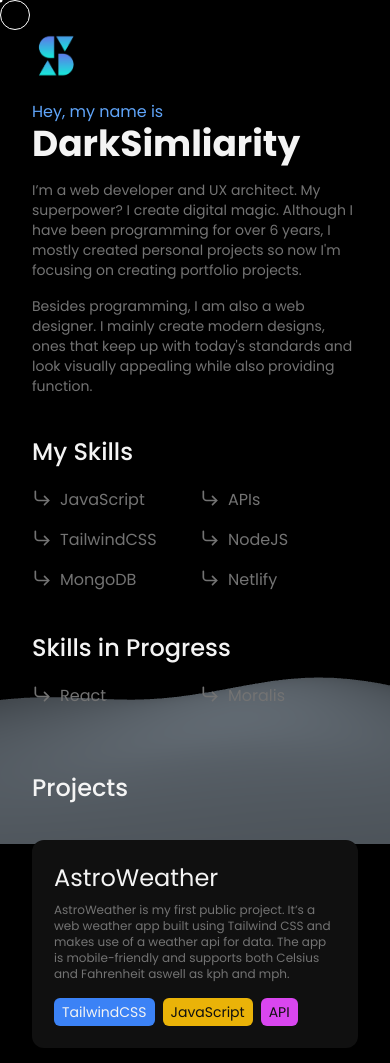
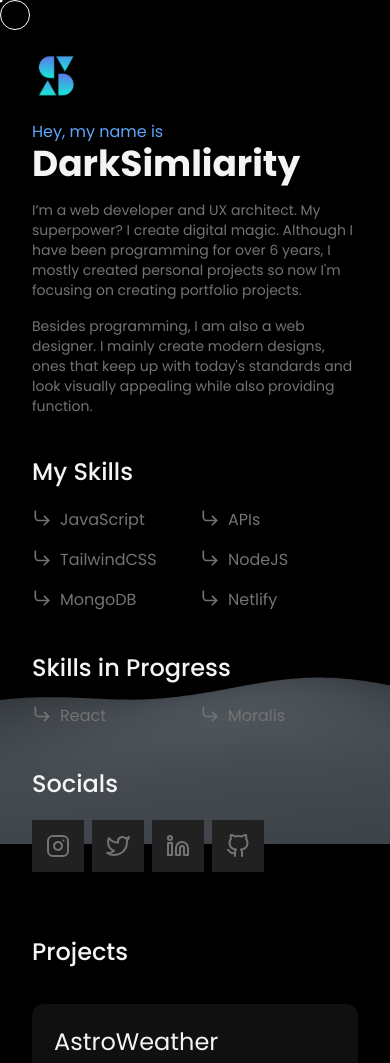
Before and after one commit to DarkSimilarity/Portfolio, a website: page public/index.html in a window 390 px wide. Shown: the top 1063 px of the page. Drawn offline with Linux system fonts and the light colour scheme.

Commit message:
New version updates: - magic mouse - new layout - made the left stick to the viewport regardless of how many items there are on the right side - made the three.js plane more darker to blend with the site more - fixed issues with layout on tablets and ipads

```diff
--- a/public/index.html
+++ b/public/index.html
@@ -17,9 +17,9 @@
 
 <body class="md:bg-split bg-black text-light overflow-x-hidden">
     <div class="inner w-screen max-h-screen absolute z-10">
-        <div id="main" class="w-screen md:max-w-[1440px] mx-auto flex flex-col md:flex-row">
-            <div class="md:w-1/2 md:p-16 p-8">
-                <div class="mb-5">
+        <div id="main" class="w-screen md:max-w-[1440px] mx-auto flex flex-col md:flex-row relative">
+            <div class="md:w-1/2 md:p-12 lg:p-16 p-8 md:fixed md:max-w-2xl">
+                <div class="mb-5 mt-5 md:mt-0">
                     <img src="icons/icon.png" class="w-12 h-12 cursor-pointer" onclick="window.location.reload()">
                     </img>
                 </div>
@@ -88,7 +88,7 @@
                         </div>
                     </div>
                 </div>
-                <div>
+                <div class="mb-10">
                     <h2 class="text-2xl font-medium mb-5">Skills in Progress</h2>
                     <div class="grid grid-cols-2 gap-4 max-w-xs text-neutral-500">
                         <div class="flex gap-2">
@@ -109,17 +109,65 @@
                         </div>
                     </div>
                 </div>
+                <div>
+                    <h2 class="text-2xl font-medium mb-5">Socials</h2>
+                    <div class="flex flex-row gap-2 max-w-xs text-neutral-500">
+                        <a target="_blank" href="https://www.instagram.com/darksimilarity/"
+                            class="bg-[#212121] p-3 transition-all hover:scale-105 border-transparent border-2 hover:border-blue-500">
+                            <svg xmlns="http://www.w3.org/2000/svg" width="24" height="24" viewBox="0 0 24 24"
+                                fill="none" stroke="currentColor" stroke-width="2" stroke-linecap="round"
+                                stroke-linejoin="round" class="feather feather-instagram">
+                                <rect x="2" y="2" width="20" height="20" rx="5" ry="5"></rect>
+                                <path d="M16 11.37A4 4 0 1 1 12.63 8 4 4 0 0 1 16 11.37z"></path>
+                                <line x1="17.5" y1="6.5" x2="17.51" y2="6.5"></line>
+                            </svg>
+                        </a>
+                        <a target="_blank" href="https://twitter.com/DarkSimilarity"
+                            class="bg-[#212121] p-3 transition-all hover:scale-105 border-transparent border-2 hover:border-blue-500">
+                            <svg xmlns="http://www.w3.org/2000/svg" width="24" height="24" viewBox="0 0 24 24"
+                                fill="none" stroke="currentColor" stroke-width="2" stroke-linecap="round"
+                                stroke-linejoin="round" class="feather feather-twitter">
+                                <path
+                                    d="M23 3a10.9 10.9 0 0 1-3.14 1.53 4.48 4.48 0 0 0-7.86 3v1A10.66 10.66 0 0 1 3 4s-4 9 5 13a11.64 11.64 0 0 1-7 2c9 5 20 0 20-11.5a4.5 4.5 0 0 0-.08-.83A7.72 7.72 0 0 0 23 3z">
+                                </path>
+                            </svg>
+                        </a>
+                        <a target="_blank" href="https://www.linkedin.com/in/tanvir-bhachu-6109581ba/"
+                            class="bg-[#212121] p-3 transition-all hover:scale-105 border-transparent border-2 hover:border-blue-500">
+                            <svg xmlns="http://www.w3.org/2000/svg" width="24" height="24" viewBox="0 0 24 24"
+                                fill="none" stroke="currentColor" stroke-width="2" stroke-linecap="round"
+                                stroke-linejoin="round" class="feather feather-linkedin">
+                                <path
+                                    d="M16 8a6 6 0 0 1 6 6v7h-4v-7a2 2 0 0 0-2-2 2 2 0 0 0-2 2v7h-4v-7a6 6 0 0 1 6-6z">
+                                </path>
+                                <rect x="2" y="9" width="4" height="12"></rect>
+                                <circle cx="4" cy="4" r="2"></circle>
+                            </svg>
+                        </a>
+                        <a target="_blank" href="https://github.com/DarkSimilarity"
+                            class="bg-[#212121] p-3 transition-all hover:scale-105 border-transparent border-2 hover:border-blue-500">
+                            <svg xmlns="http://www.w3.org/2000/svg" width="24" height="24" viewBox="0 0 24 24"
+                                fill="none" stroke="currentColor" stroke-width="2" stroke-linecap="round"
+                                stroke-linejoin="round" class="feather feather-github">
+                                <path
+                                    d="M9 19c-5 1.5-5-2.5-7-3m14 6v-3.87a3.37 3.37 0 0 0-.94-2.61c3.14-.35 6.44-1.54 6.44-7A5.44 5.44 0 0 0 20 4.77 5.07 5.07 0 0 0 19.91 1S18.73.65 16 2.48a13.38 13.38 0 0 0-7 0C6.27.65 5.09 1 5.09 1A5.07 5.07 0 0 0 5 4.77a5.44 5.44 0 0 0-1.5 3.78c0 5.42 3.3 6.61 6.44 7A3.37 3.37 0 0 0 9 18.13V22">
+                                </path>
+                            </svg>
+                        </a>
+                    </div>
+                </div>
             </div>
-            <div class="md:w-1/2 md:p-16 p-8">
+            <div class="md:w-1/2 md:p-16 p-8 md:absolute right-0">
                 <div class="flex flex-col gap-4">
                     <h2 class="text-2xl font-medium mb-5">Projects</h2>
-                    <a href="https://astroweather-darksimilarity.netlify.app/" target="_blank" class="cursor-none bg-dark w-full p-5 hover:bg-[#212121] rounded-xl transition hover:scale-105 border-transparent border-2 hover:border-blue-500">
+                    <a href="https://astroweather-darksimilarity.netlify.app/" target="_blank"
+                        class="cursor-none bg-dark w-full p-5 hover:bg-[#212121] rounded-xl transition hover:scale-105 border-transparent border-2 hover:border-blue-500">
                         <h3 class="text-2xl mb-2">AstroWeather</h3>
                         <p class="text-neutral-500 text-xs">AstroWeather is my first public project. It’s a
                             web weather app built using
                             Tailwind CSS and makes use of a weather api for data. The app is mobile-friendly
                             and supports both Celsius and Fahrenheit aswell as kph and mph.</p>
-                        <div class="flex flex-grow gap-2 mt-4">
+                        <div class="flex flex-wrap flex-grow gap-2 mt-4">
                             <div class="bg-blue-500 py-1 px-2 text-sm rounded-md">TailwindCSS</div>
                             <div class="bg-yellow-500 text-dark py-1 px-2 text-sm rounded-md">JavaScript</div>
                             <div class="bg-fuchsia-500 text-dark py-1 px-2 text-sm rounded-md">API</div>
--- a/public/js/custom.js
+++ b/public/js/custom.js
@@ -29,7 +29,7 @@ function App(conf) {
         cameraZ: 100, //75,
         xyCoef: 50,
         zCoef: 4, //10,
-        lightIntensity: 0.5,
+        lightIntensity: 0.4,
         ambientColor: 0xab32b3,
         light1Color: 0x212121, //0x7b06b8,
         light2Color: 0x6C757D, //0x407c79,
```
Also changed, not shown: public/css/style.css.
